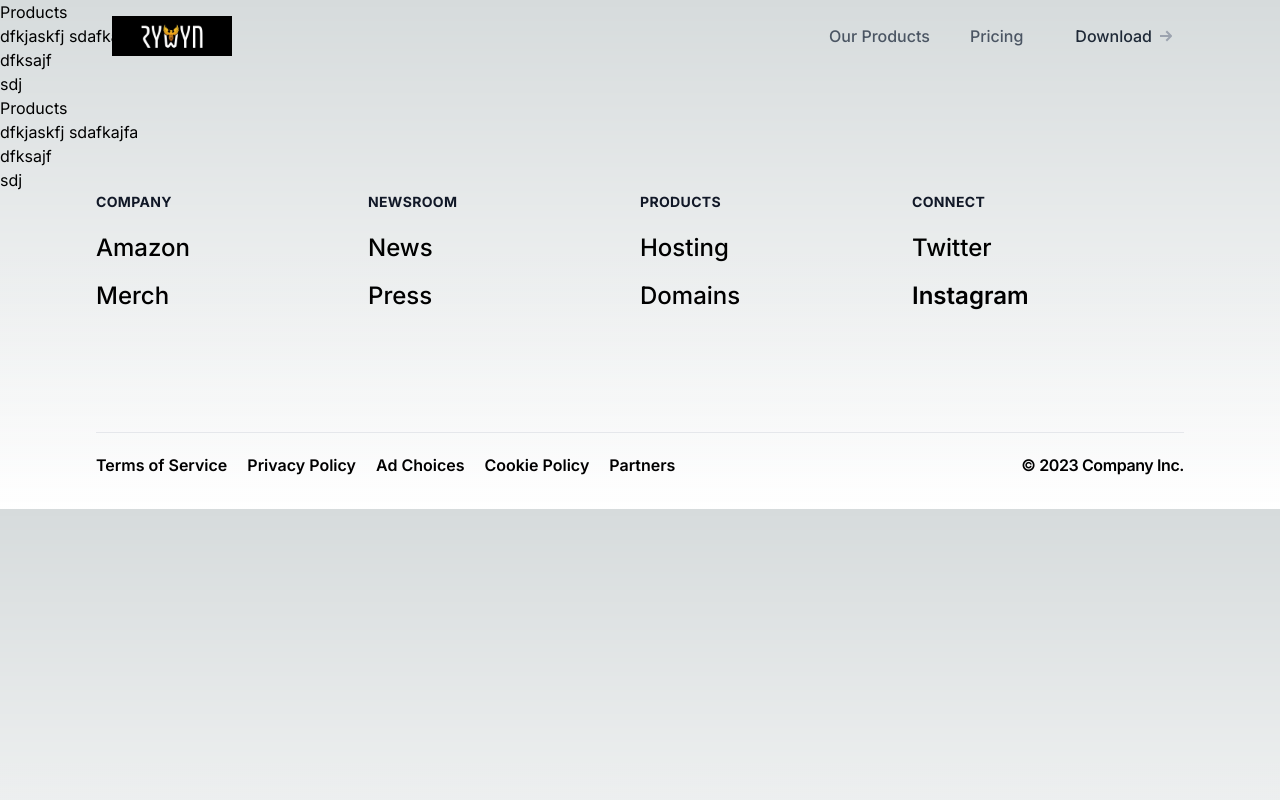
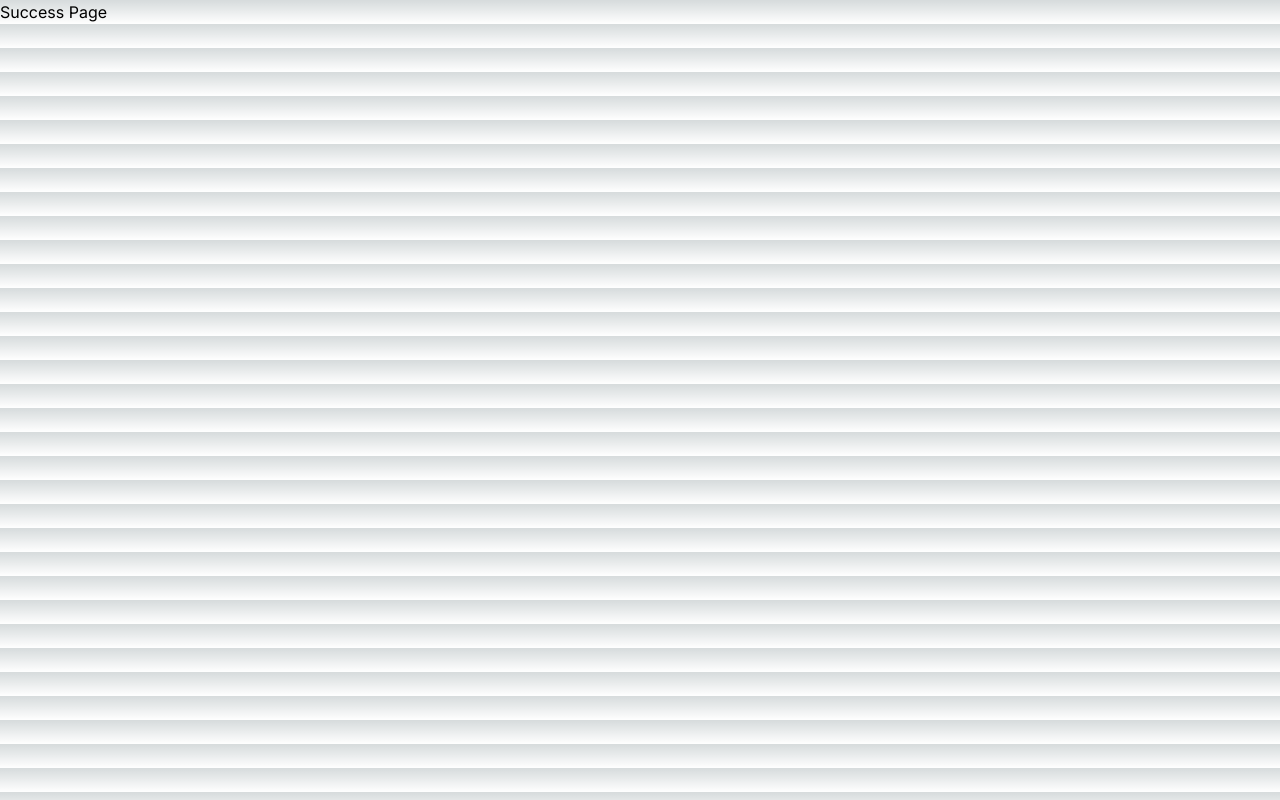
Before and after one commit to Ernestoc14/FBA-RywynWebsite, a Next.js app in the folder rywyn/: page /success in a window 1280 px wide. Built offline with nearby package versions, Linux system fonts and the light colour scheme.

Commit message:
Refactor success page component

```diff
--- a/rywyn/app/success/page.js
+++ b/rywyn/app/success/page.js
@@ -1,39 +1,38 @@
-// import React from 'react'
+import React from "react";
 
+function page() {
+  return <div>Success Page</div>;
+}
+
+export default page;
+
+// import Head from "next/head";
+// import Header from "@/components/Header";
+// import Footer from "@/components/Footer";
 // function page() {
 //   return (
-//     <div>Success Page</div>
-//   )
+//     <div className="">
+//       <h1>SUCCESS PAGE</h1>
+//       {/* <Head>
+//         <title>Rywyn Resistance Bands</title>
+//         <link rel="icon" href="public/images/rywyn-logo.jpeg" />
+//       </Head>
+//       <Header />
+//       <h1>Products</h1>
+//       <p>dfkjaskfj
+//         sdafkajfa
+//       </p>
+//       <p>dfksajf</p>
+//       <h1>sdj</h1>
+//       <h1>Products</h1>
+//       <p>dfkjaskfj
+//         sdafkajfa
+//       </p>
+//       <p>dfksajf</p>
+//       <h1>sdj</h1>
+//       <Footer /> */}
+//     </div>
+//   );
 // }
 
-// export default page
-
-import Head from "next/head";
-import Header from "@/components/Header";
-import Footer from "@/components/Footer";
-function page() {
-  return (
-    <div className="text-black">
-      <Head>
-        <title>Rywyn Resistance Bands</title>
-        <link rel="icon" href="public/images/rywyn-logo.jpeg" />
-      </Head>
-      <Header />
-      <h1>Products</h1>
-      <p>dfkjaskfj
-        sdafkajfa
-      </p>
-      <p>dfksajf</p>
-      <h1>sdj</h1>
-      <h1>Products</h1>
-      <p>dfkjaskfj
-        sdafkajfa
-      </p>
-      <p>dfksajf</p>
-      <h1>sdj</h1>
-      <Footer />
-    </div>
-  );
-}
-
-export default page
+// export default page;
```
